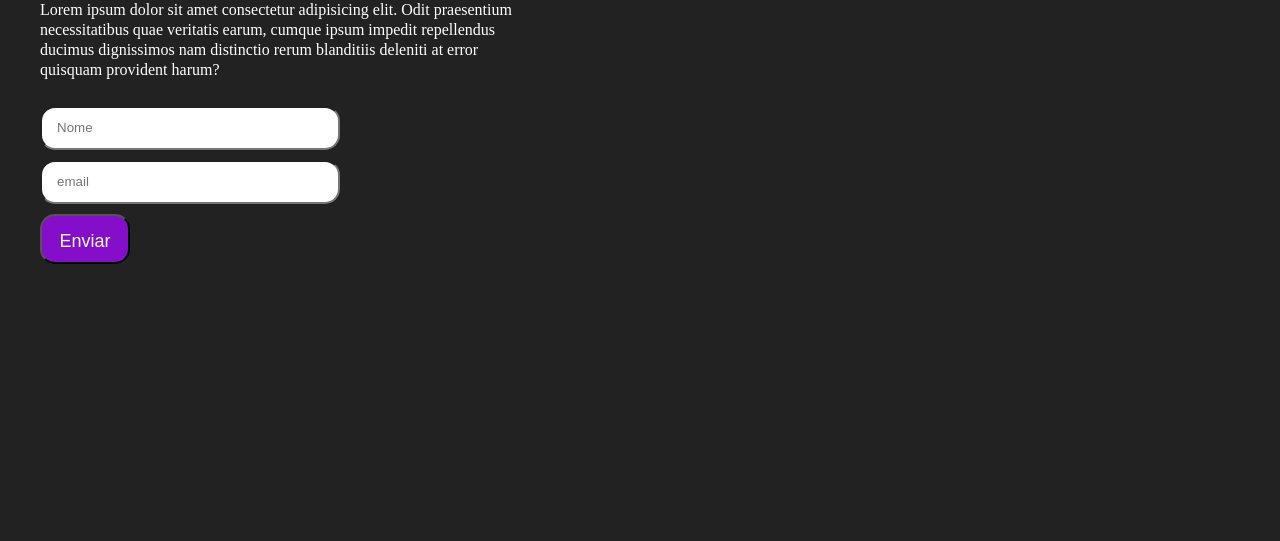
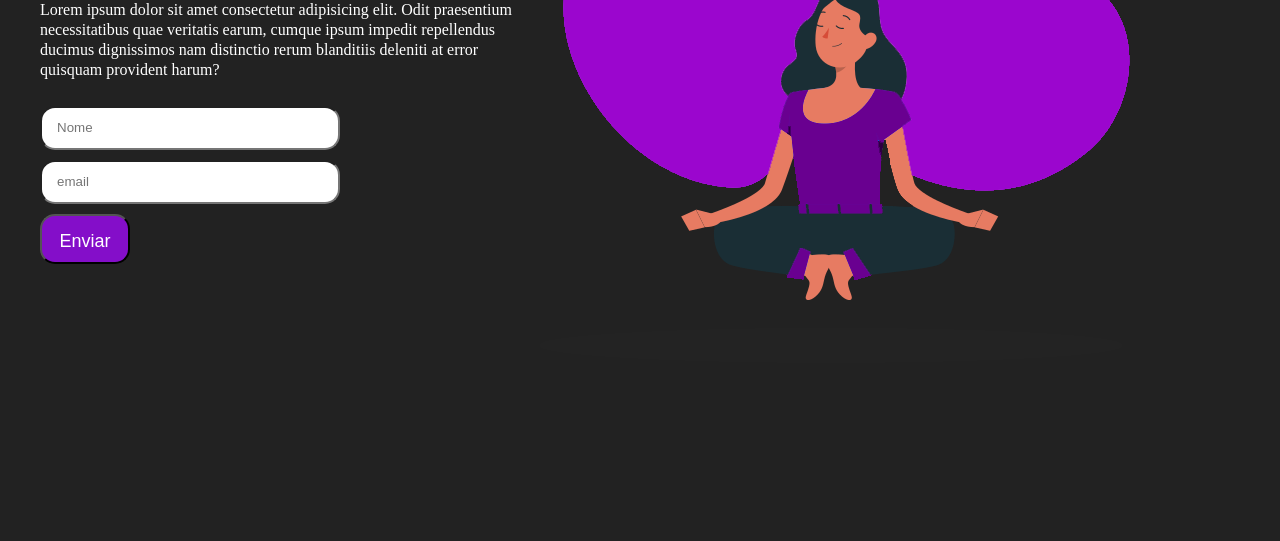
Before and after one commit to Dev-Stefany/Landing-Page, a plain HTML site: page index.html in a window 1280 px wide. Shown: the part 259-800 px from the top of the page. Drawn offline with Linux system fonts and the light colour scheme.

Commit message:
Manutenção

```diff
--- a/index.html
+++ b/index.html
@@ -35,7 +35,7 @@
         </aside>
 
         <article>
-                <img src="image.png" alt="mulher">
+                <img src="imagem/image.png" alt="mulher">
         </article>
 
      </main>
```
